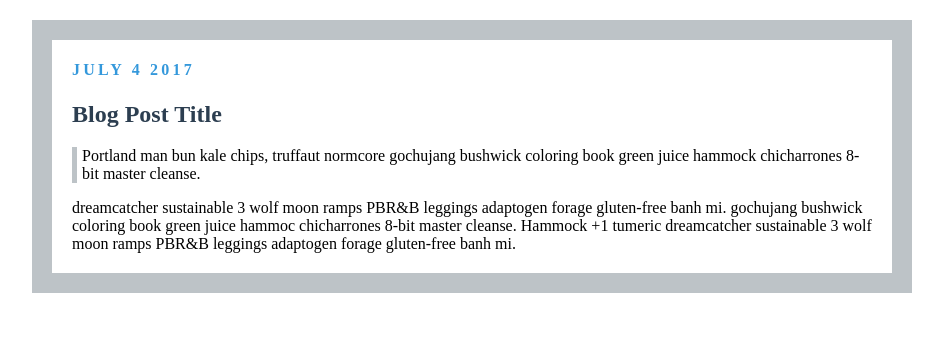
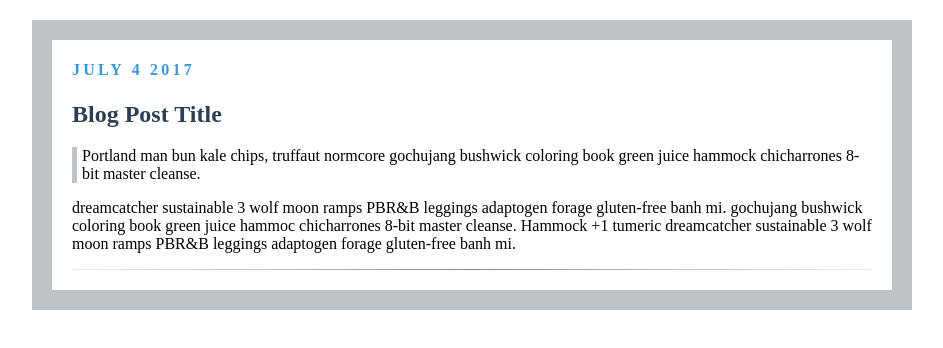
Before and after one commit to webbjordy/blog-project, a plain HTML site: page index.html in a window 1280 px wide. Shown: the whole page, without its empty margins (168-1111 px from the left). Drawn offline with Linux system fonts and the light colour scheme.

Commit message:
add hr and styles

```diff
--- a/blog-styles.css
+++ b/blog-styles.css
@@ -21,3 +21,12 @@ h2 {
   border-left: 5px solid #bdc3c7;
   padding-left: 5px;
 }
+
+hr {
+  border: 0;
+  height: 1px;
+  background-image: -webkit-linear-gradient(left, #f0f0f0, #8c8b8b, #f0f0f0);
+  background-image: -moz-linear-gradient(left, #f0f0f0, #8c8b8b, #f0f0f0);
+  background-image: -ms-linear-gradient(left, #f0f0f0, #8c8b8b, #f0f0f0);
+  background-image: -o-linear-gradient(left, #f0f0f0, #8c8b8b, #f0f0f0);
+}
--- a/index.html
+++ b/index.html
@@ -22,6 +22,7 @@
           tumeric dreamcatcher sustainable 3 wolf moon ramps PBR&B leggings
           adaptogen forage gluten-free banh mi.
         </p>
+        <hr />
     </div>
 
   </body>
```
